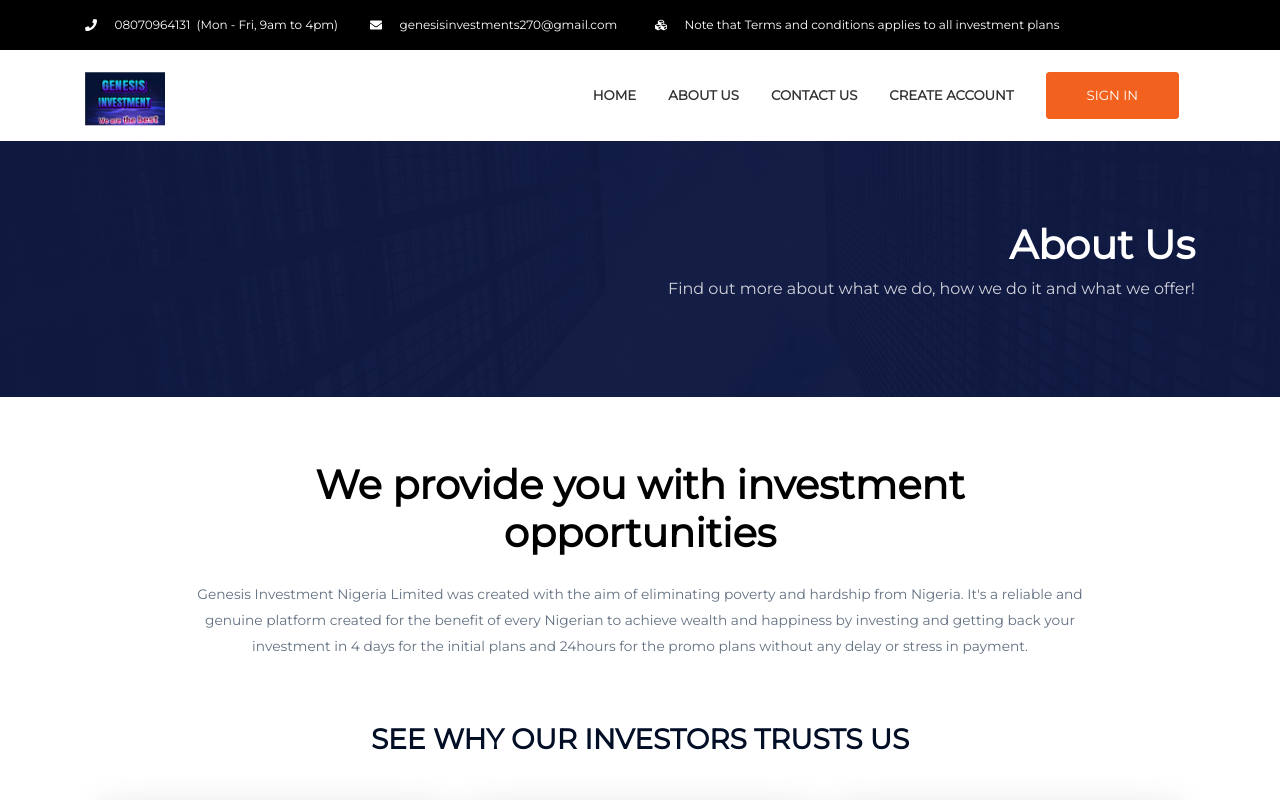
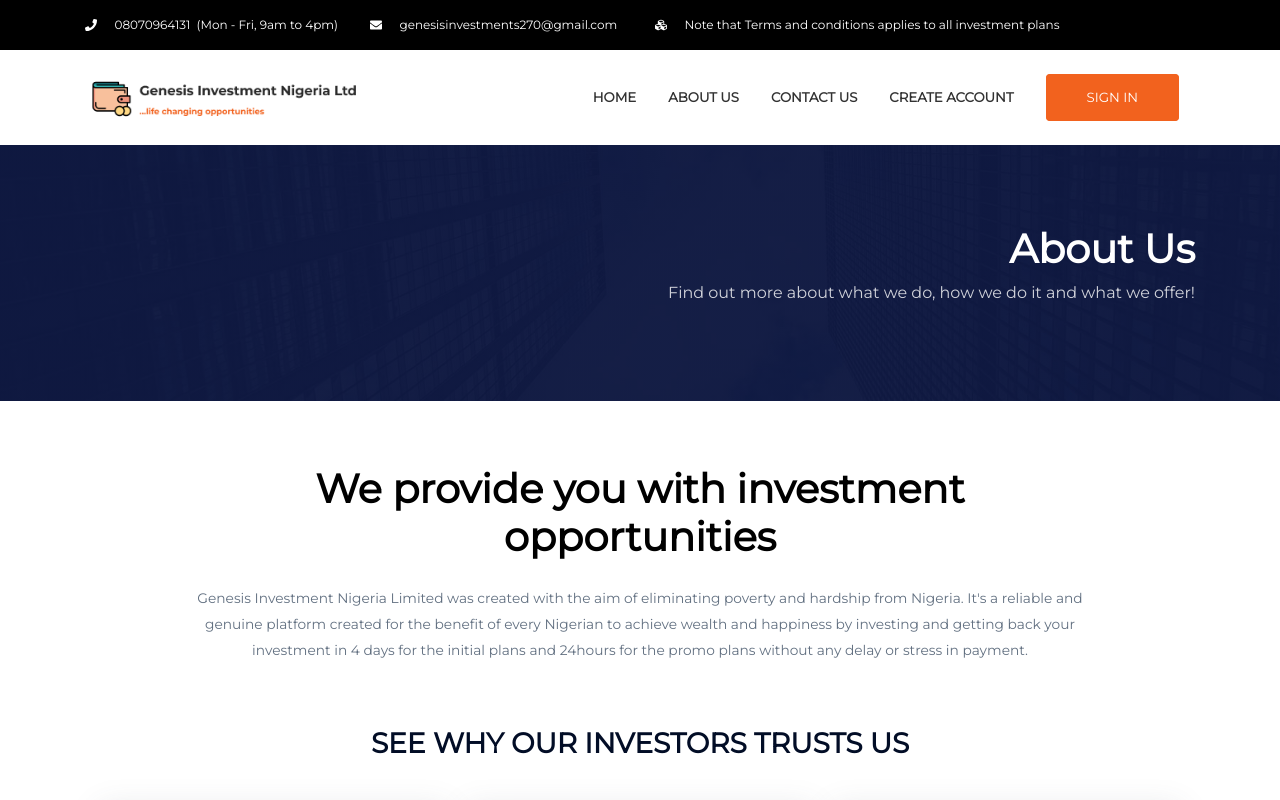
Before and after one commit to Achilles45/Genesis-investment, a Vue app: page /about in a window 1280 px wide. Shown: the top 800 px of the page. Built offline with nearby package versions, Linux system fonts and the light colour scheme.

Commit message:
Changed back the logo

```diff
--- a/src/components/Navbar.vue
+++ b/src/components/Navbar.vue
@@ -3,7 +3,7 @@
       <div class="container">
           <div class="navbar__content d-flex justify-content-between align-items-center">
               <div class="logo pt-2">
-                  <router-link to="/" class="logo"><img src="../assets/images/brand.jpg" class="logo__img" alt=""></router-link>
+                  <router-link to="/" class="logo"><img src="../assets/images/logo.png" class="logo__img" alt=""></router-link>
               </div>
               <div class="menu">
                   <ul class="d-flex justify-content-between pt-3">
@@ -70,7 +70,7 @@
                 font-size: 1rem;
             }
             .logo__img{
-                max-width: 80px;
+                max-width: 280px;
                 height: auto;
             }
         }
```
